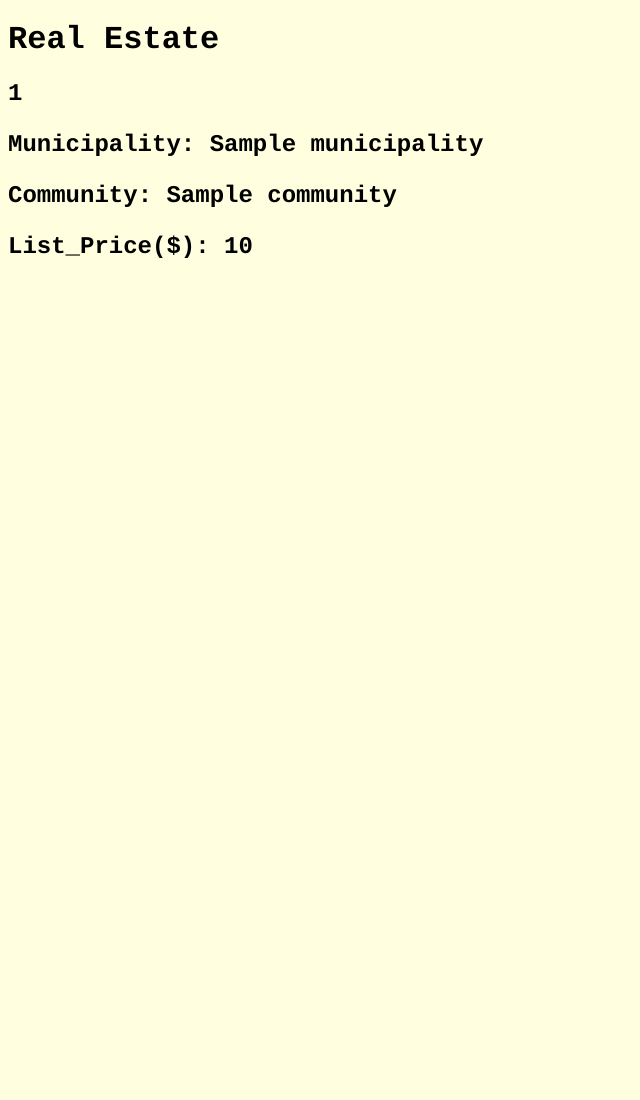
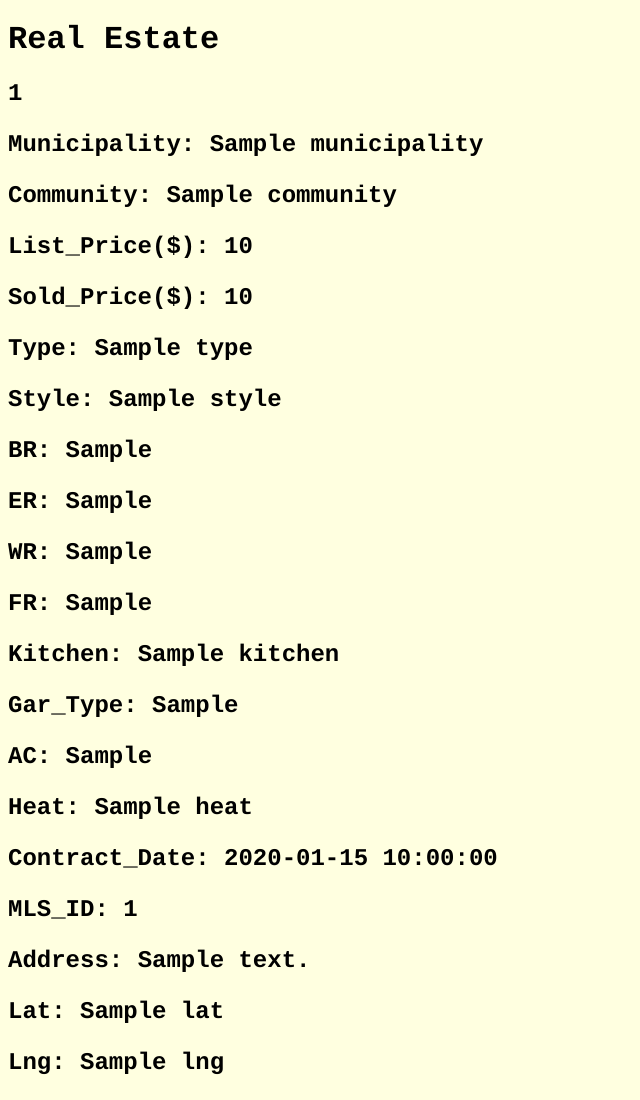
Before and after one commit to JoePizz/Cant_Figure_Out, a Flask app: template New/templates/index.html in a window 1280 px wide. Shown: the whole page, without its empty margins (0-640 px from the left). Before the commit the page ends 258 px from the top, so only its background shows below. Run offline with Flask 2, Linux system fonts and the light colour scheme; the template is opened without the code that fills it: most values are stand-ins (such as "Sample title", 1, 10 or a date in 2020).

Commit message:
Add updates to files

```diff
--- a/New/app.py
+++ b/New/app.py
@@ -34,3 +34,6 @@ def index():
       else:
         first_line = False
   return render_template("index.html", places=places)
+
+if __name__ == "__main__":
+   app.run()
--- a/New/templates/index.html
+++ b/New/templates/index.html
@@ -21,6 +21,55 @@
         <p>
           <b>List_Price($)</b>: {{ place.List_Price }}
         </p>
+        <p>
+          <b>Sold_Price($)</b>: {{ place.Sold_Price }}
+        </p>
+        <p>
+          <b>Type</b>: {{ place.Type }}
+        </p>
+        <p>
+          <b>Style</b>: {{ place.Style }}
+        </p>
+        <p>
+          <b>BR</b>: {{ place.BR }}
+        </p>
+        <p>
+          <b>ER</b>: {{ place.ER }}
+        </p>
+        <p>
+          <b>WR</b>: {{ place.WR }}
+        </p>
+
+        <p>
+          <b>FR</b>: {{ place.FR }}
+        </p>
+        <p>
+          <b>Kitchen</b>: {{ place.Kitchen }}
+        </p>
+        <p>
+          <b>Gar_Type</b>: {{ place.Gar_Type }}
+        </p>
+        <p>
+          <b>AC</b>: {{ place.AC }}
+        </p>
+        <p>
+          <b>Heat</b>: {{ place.Heat }}
+        </p>
+        <p>
+          <b>Contract_Date</b>: {{ place.Contract_Date }}
+        </p>
+        <p>
+          <b>MLS_ID</b>: {{ place.MLS_ID }}
+        </p>
+        <p>
+          <b>Address</b>: {{ place.Address }}
+        </p>
+        <p>
+          <b>Lat</b>: {{ place.Lat }}
+        </p>
+        <p>
+          <b>Lng</b>: {{ place.Lng }}
+        </p>
       </h2>
       </h1>
       {% endfor %}
```
Also changed, not shown: 1 other file.
